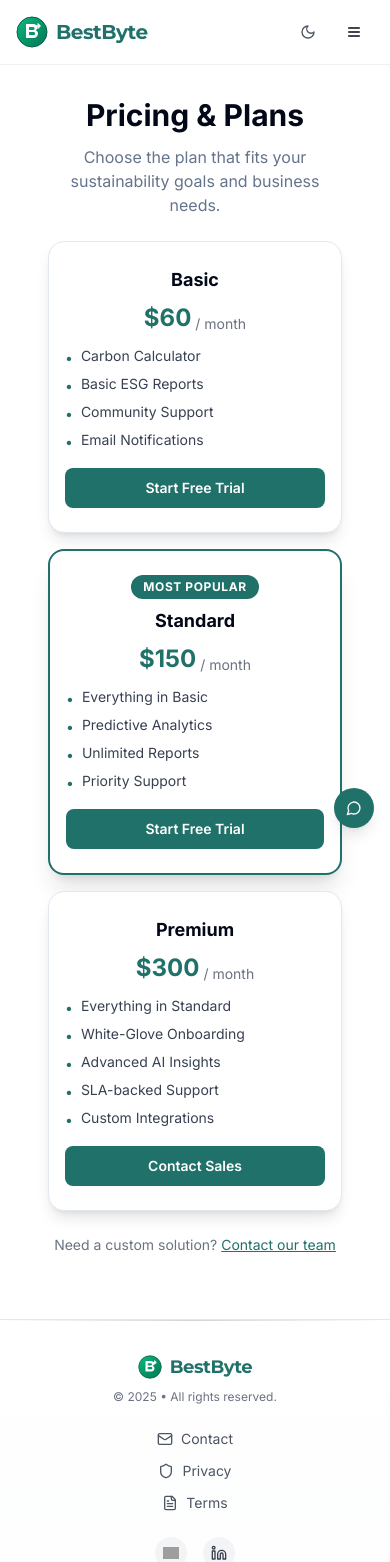
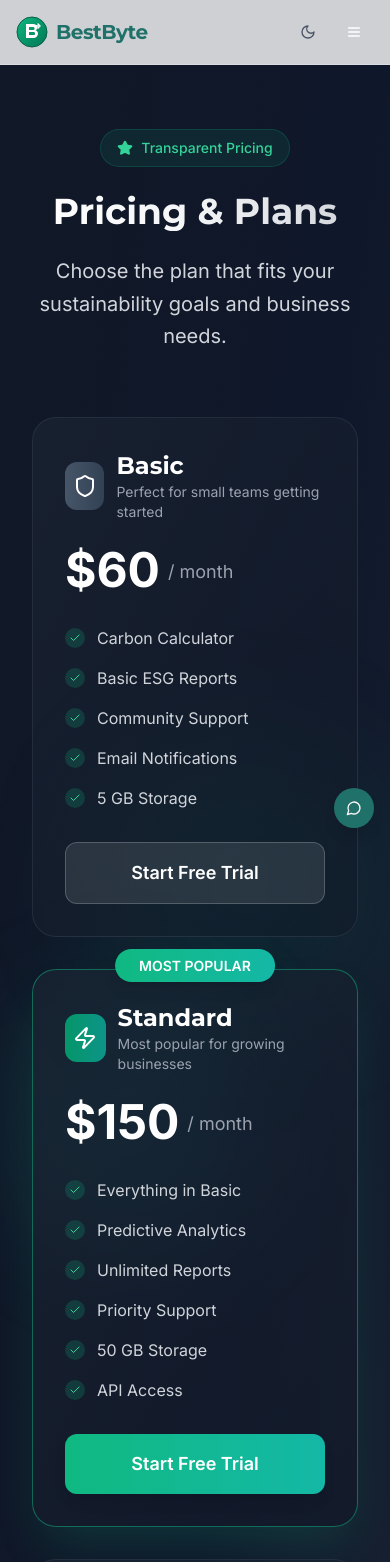
Before and after one commit to ChingizMammadov/bestbyte-esg-vision, a React (Vite) app: page /pricing in a window 390 px wide. Shown: the top 1562 px of the page. Built offline with nearby package versions, Linux system fonts and the light colour scheme; grey boxes are pictures that could not be loaded.

Commit message:
Refactor: Improve Pricing & Plans section design
Implement a premium, dark-themed Pricing & Plans section with enhanced visual appeal, including card layouts, vibrant accent colors, hover animations, and mobile optimization.

```diff
--- a/src/pages/Pricing.tsx
+++ b/src/pages/Pricing.tsx
@@ -2,6 +2,7 @@
 import { Navbar } from "@/components/Navbar";
 import { Footer } from "@/components/Footer";
 import { ChatbotWidget } from "@/components/ChatbotWidget";
+import { Check, Star, Zap, Shield, Award } from "lucide-react";
 import React from "react";
 
 const plans = [
@@ -9,87 +10,209 @@ const plans = [
     name: "Basic",
     price: 60,
     period: "month",
+    description: "Perfect for small teams getting started",
     features: [
       "Carbon Calculator",
       "Basic ESG Reports",
       "Community Support",
       "Email Notifications",
+      "5 GB Storage",
     ],
     cta: "Start Free Trial",
+    icon: Shield,
+    color: "from-slate-600 to-slate-700",
+    popular: false,
   },
   {
     name: "Standard",
     price: 150,
     period: "month",
+    description: "Most popular for growing businesses",
     features: [
       "Everything in Basic",
       "Predictive Analytics",
       "Unlimited Reports",
       "Priority Support",
+      "50 GB Storage",
+      "API Access",
     ],
     cta: "Start Free Trial",
+    icon: Zap,
+    color: "from-emerald-600 to-teal-600",
     popular: true,
   },
   {
     name: "Premium",
     price: 300,
     period: "month",
+    description: "Enterprise-grade for large organizations",
     features: [
       "Everything in Standard",
       "White-Glove Onboarding",
       "Advanced AI Insights",
       "SLA-backed Support",
       "Custom Integrations",
+      "Unlimited Storage",
+      "Dedicated Manager",
     ],
     cta: "Contact Sales",
+    icon: Award,
+    color: "from-purple-600 to-indigo-600",
+    popular: false,
   },
+];
+
+const trustBadges = [
+  { name: "SOC 2", icon: Shield },
+  { name: "GDPR", icon: Shield },
+  { name: "ISO 27001", icon: Award },
 ];
 
 export default function Pricing() {
   return (
-    <div className="flex flex-col min-h-screen bg-background font-sans">
+    <div className="flex flex-col min-h-screen bg-gradient-to-br from-gray-900 via-slate-900 to-gray-800 font-inter text-white">
       <Navbar />
-      <main className="flex-1">
-        <section className="container py-8 md:py-12">
-          <h1 className="text-3xl md:text-4xl font-bold mb-3 text-center px-4">Pricing & Plans</h1>
-          <p className="mb-6 md:mb-8 text-base md:text-lg text-center text-muted-foreground px-4 max-w-3xl mx-auto">
+      <main className="flex-1 relative overflow-hidden">
+        {/* Background Effects */}
+        <div className="absolute inset-0 overflow-hidden">
+          <div className="absolute top-1/4 left-1/4 w-72 h-72 bg-emerald-500/10 rounded-full blur-3xl animate-blob"></div>
+          <div className="absolute top-1/3 right-1/4 w-72 h-72 bg-teal-500/10 rounded-full blur-3xl animate-blob animation-delay-2000"></div>
+          <div className="absolute bottom-1/4 left-1/2 w-72 h-72 bg-purple-500/10 rounded-full blur-3xl animate-blob"></div>
+        </div>
+
+        {/* Grid Pattern Overlay */}
+        <div className="absolute inset-0 bg-grid-pattern opacity-5"></div>
+
+        <section className="container py-16 md:py-24 relative z-10">
+          {/* Header */}
+          <div className="text-center mb-16 animate-fade-in">
+            <div className="inline-flex items-center gap-2 px-4 py-2 rounded-full bg-emerald-500/10 border border-emerald-500/20 text-emerald-400 text-sm font-medium mb-6">
+              <Star className="w-4 h-4 fill-current" />
+              Transparent Pricing
+            </div>
+            <h1 className="text-4xl md:text-6xl font-bold mb-6 bg-gradient-to-r from-white via-gray-100 to-gray-300 bg-clip-text text-transparent font-montserrat">
+              Pricing & Plans
+            </h1>
+            <p className="text-xl md:text-2xl text-gray-300 max-w-3xl mx-auto leading-relaxed">
               Choose the plan that fits your sustainability goals and business needs.
             </p>
-          <div className="grid grid-cols-1 md:grid-cols-3 gap-4 md:gap-6 max-w-5xl mx-auto px-4">
-            {plans.map((plan, idx) => (
+          </div>
+
+          {/* Pricing Cards */}
+          <div className="grid grid-cols-1 lg:grid-cols-3 gap-8 max-w-7xl mx-auto mb-16">
+            {plans.map((plan, idx) => {
+              const IconComponent = plan.icon;
+              return (
                 <div
                   key={plan.name}
-                className={`rounded-2xl border px-4 md:px-6 py-6 md:py-8 bg-white shadow-lg flex flex-col items-center transition hover:scale-105 duration-200 ${
-                  plan.popular ? "border-2 border-primary shadow-xl" : ""
+                  className={`relative group animate-fade-in ${
+                    plan.popular ? "lg:-mt-4 lg:mb-4" : ""
+                  }`}
+                  style={{ animationDelay: `${idx * 200}ms` }}
+                >
+                  {plan.popular && (
+                    <div className="absolute -top-4 left-1/2 transform -translate-x-1/2 z-20">
+                      <span className="bg-gradient-to-r from-emerald-500 to-teal-500 text-white px-6 py-2 rounded-full text-sm font-semibold shadow-lg">
+                        MOST POPULAR
+                      </span>
+                    </div>
+                  )}
+
+                  <div
+                    className={`relative h-full bg-gradient-to-br from-gray-800/50 to-gray-900/50 backdrop-blur-sm border rounded-3xl p-8 transition-all duration-500 hover:scale-105 hover:shadow-2xl hover:shadow-emerald-500/10 ${
+                      plan.popular
+                        ? "border-emerald-500/50 shadow-2xl shadow-emerald-500/20"
+                        : "border-gray-700/50 hover:border-gray-600/50"
                     }`}
                   >
-                {plan.popular && (
-                  <span className="mb-2 px-3 py-1 text-xs bg-primary text-white rounded-full uppercase tracking-wider font-bold">
-                    Most Popular
-                  </span>
-                )}
-                <h2 className="text-lg md:text-xl font-bold mb-2">{plan.name}</h2>
-                <div className="text-2xl md:text-3xl font-extrabold mb-3 text-primary flex items-end gap-1">
-                  ${plan.price}
-                  <span className="text-sm font-normal text-gray-500">/ {plan.period}</span>
+                    {/* Plan Header */}
+                    <div className="flex items-center gap-3 mb-6">
+                      <div className={`w-12 h-12 rounded-xl bg-gradient-to-r ${plan.color} flex items-center justify-center`}>
+                        <IconComponent className="w-6 h-6 text-white" />
                       </div>
-                <ul className="mb-4 md:mb-6 space-y-1.5 text-left w-full text-gray-700 text-sm">
-                  {plan.features.map((f, i) => (
-                    <li key={i} className="flex items-start">
-                      <span className="text-primary mr-2 mt-0.5">•</span>
-                      <span className="flex-1">{f}</span>
+                      <div>
+                        <h3 className="text-2xl font-bold text-white font-montserrat">{plan.name}</h3>
+                        <p className="text-gray-400 text-sm">{plan.description}</p>
+                      </div>
+                    </div>
+
+                    {/* Pricing */}
+                    <div className="mb-8">
+                      <div className="flex items-end gap-2 mb-2">
+                        <span className="text-5xl font-bold text-white">${plan.price}</span>
+                        <span className="text-gray-400 text-lg mb-2">/ {plan.period}</span>
+                      </div>
+                    </div>
+
+                    {/* Features */}
+                    <ul className="space-y-4 mb-8">
+                      {plan.features.map((feature, i) => (
+                        <li key={i} className="flex items-start gap-3">
+                          <div className="w-5 h-5 rounded-full bg-emerald-500/20 flex items-center justify-center flex-shrink-0 mt-0.5">
+                            <Check className="w-3 h-3 text-emerald-400" />
+                          </div>
+                          <span className="text-gray-300">{feature}</span>
                         </li>
                       ))}
                     </ul>
-                <button className="w-full px-4 md:px-6 py-2.5 rounded-lg bg-primary text-white font-semibold text-sm md:text-base hover:bg-emerald-700 transition mt-auto">
+
+                    {/* CTA Button */}
+                    <button
+                      className={`w-full py-4 px-6 rounded-xl font-semibold text-lg transition-all duration-300 hover:scale-105 hover:shadow-lg active:scale-95 ${
+                        plan.popular
+                          ? "bg-gradient-to-r from-emerald-500 to-teal-500 text-white hover:from-emerald-400 hover:to-teal-400 shadow-lg hover:shadow-emerald-500/25"
+                          : "bg-white/10 text-white hover:bg-white/20 border border-white/20 hover:border-white/30"
+                      }`}
+                    >
                       {plan.cta}
                     </button>
+
+                    {/* Hover Gradient Overlay */}
+                    <div className="absolute inset-0 bg-gradient-to-br from-emerald-500/5 to-teal-500/5 rounded-3xl opacity-0 group-hover:opacity-100 transition-opacity duration-500 pointer-events-none"></div>
                   </div>
-            ))}
                 </div>
-          <p className="mt-6 md:mt-8 text-center text-gray-500 text-sm px-4">
-            Need a custom solution? <a href="mailto:hello@bestbyte.com" className="text-primary underline">Contact our team</a>
+              );
+            })}
+          </div>
+
+          {/* Trust Badges */}
+          <div className="text-center mb-16 animate-fade-in" style={{ animationDelay: "600ms" }}>
+            <p className="text-gray-400 text-sm mb-6 font-medium tracking-wide">
+              TRUSTED & SECURE PLATFORM
             </p>
+            <div className="flex justify-center items-center gap-8">
+              {trustBadges.map((badge, index) => {
+                const IconComponent = badge.icon;
+                return (
+                  <div
+                    key={badge.name}
+                    className="flex items-center gap-2 px-4 py-2 bg-white/5 rounded-lg border border-white/10 hover:bg-white/10 transition-colors duration-300"
+                  >
+                    <IconComponent className="w-4 h-4 text-emerald-400" />
+                    <span className="text-gray-300 text-sm font-medium">{badge.name}</span>
+                  </div>
+                );
+              })}
+            </div>
+          </div>
+
+          {/* Bottom CTA */}
+          <div className="text-center animate-fade-in" style={{ animationDelay: "800ms" }}>
+            <div className="bg-gradient-to-r from-gray-800/50 to-gray-900/50 backdrop-blur-sm border border-gray-700/50 rounded-2xl p-8 max-w-3xl mx-auto">
+              <h4 className="text-2xl md:text-3xl font-bold text-white mb-4 font-montserrat">
+                Need a Custom Solution?
+              </h4>
+              <p className="text-gray-300 mb-6">
+                Contact our team for enterprise pricing and custom integrations tailored to your needs.
+              </p>
+              <a
+                href="mailto:hello@bestbyte.com"
+                className="inline-flex items-center gap-2 px-8 py-4 bg-gradient-to-r from-purple-600 to-indigo-600 text-white font-semibold rounded-xl hover:from-purple-500 hover:to-indigo-500 transition-all duration-300 hover:scale-105 hover:shadow-lg hover:shadow-purple-500/25"
+              >
+                Contact Our Team
+              </a>
+            </div>
+          </div>
         </section>
       </main>
       <ChatbotWidget />
```
Lines whose indentation alone changed are shown as unchanged.
